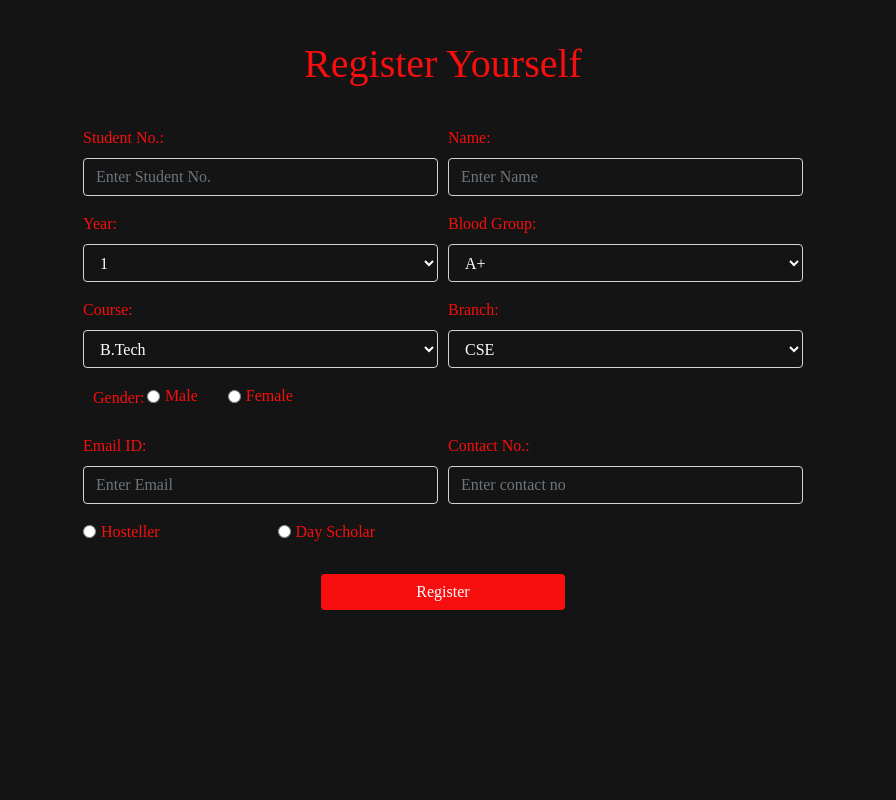
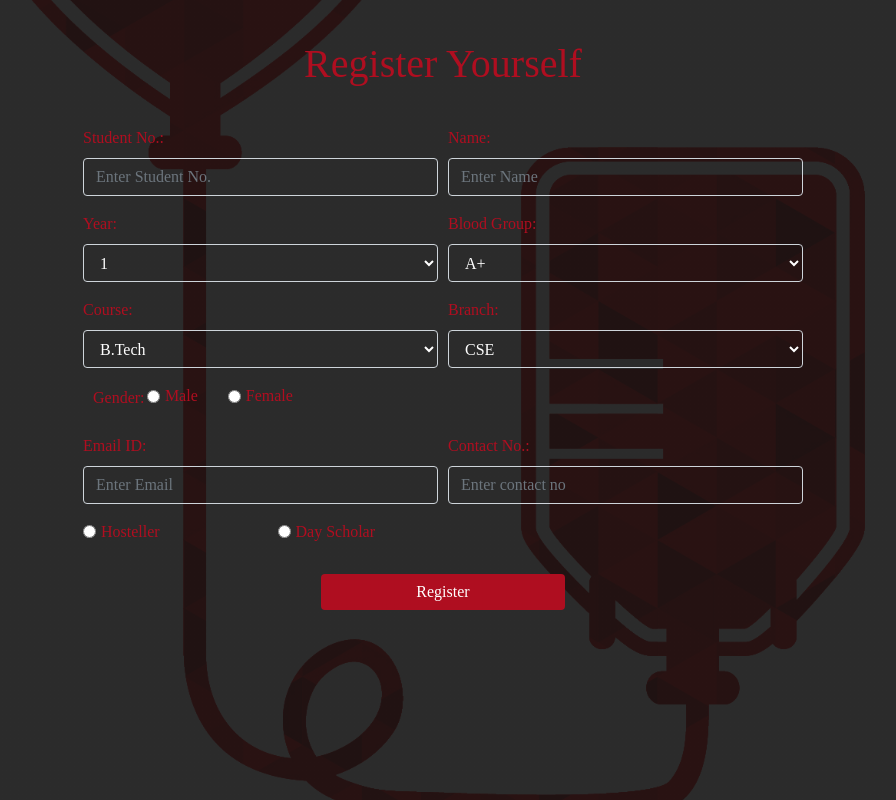
Before and after one commit to ayush013/Blood-Donation, a PHP site: page /registration.html in a window 1280 px wide. Shown: the whole page, without its empty margins (197-1093 px from the left). Run offline with PHP 8.4, Linux system fonts and the light colour scheme; some libraries are stand-ins or nearby versions.

Commit message:
add background image

```diff
--- a/assets/css/style.css
+++ b/assets/css/style.css
@@ -1,6 +1,9 @@
 body{
-	background-color: #141414;
-	color:#f70e0e;
+	background: linear-gradient(90deg, rgba(20,20,20,0.9), rgba(20,20,20,0.9)), url(../images/4-01.jpg);
+    background-size: cover;
+    background-origin: content-box;
+    background-position: center;
+	color:#af0e20;
 	font-family: 'Playfair Display', serif !important;
 }
 .container{
@@ -19,6 +22,7 @@ body{
 .form-control{
 	background: transparent;
 	color:#fff;
+
 }
 .form-control:focus{
 	background:transparent;
@@ -26,14 +30,14 @@ body{
 }
 .btn{
 	border-radius: none;
-	background-color: #f70e0e;
+	background-color: #af0e20;
 	border:none;
 }
 .btn:hover{
 	background-color:#b70000;
 	color:#000;
 }
-option{
+/*option{
 	background-color: #141414;
 	color: #fff;
-}
+}*/
```
Also changed, not shown: assets/images/4-01.jpg (added).
